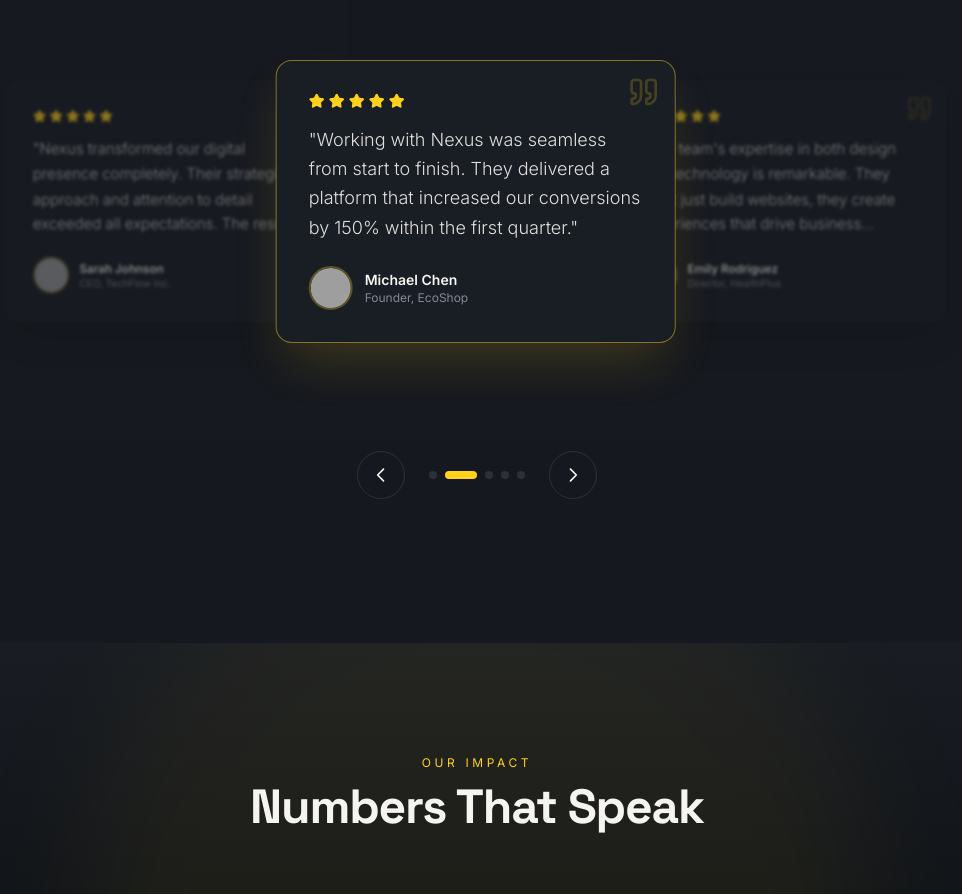
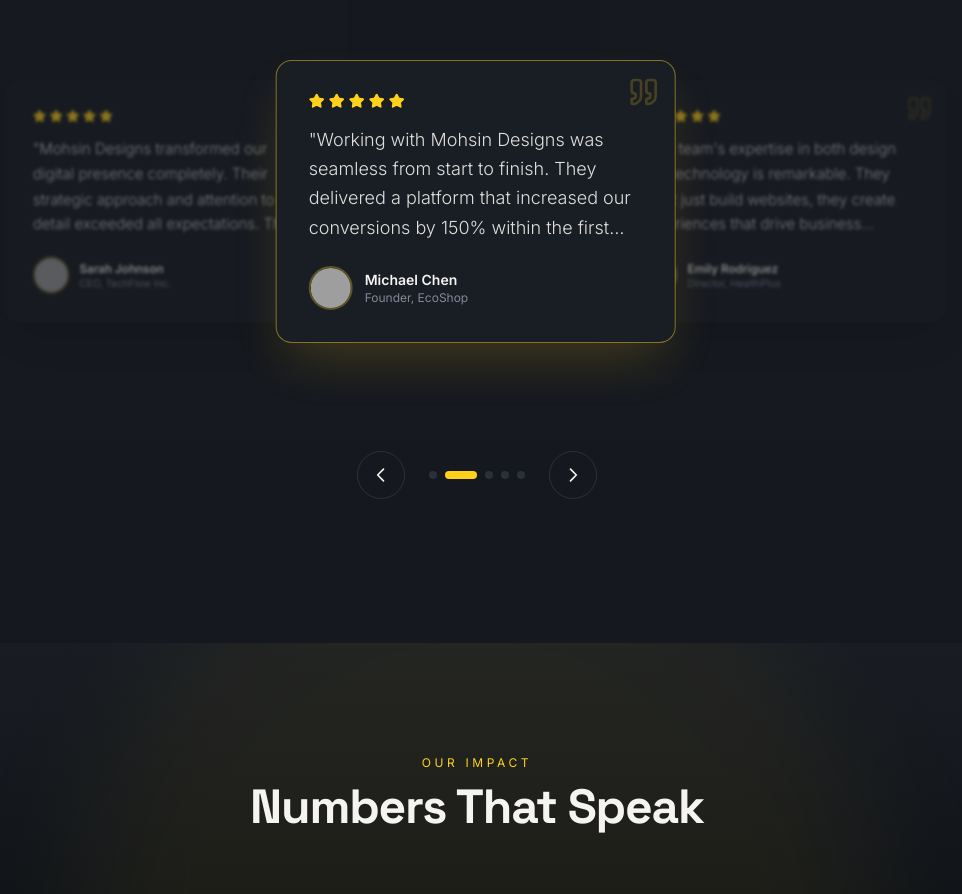
Before and after one commit to ABUBAKARKHAN-Stack/Mohsin-Designs, a Next.js app: page / in a window 1280 px wide. Shown: the part 7180-8074 px from the top of the page, without its empty margins (163-1125 px from the left). Built offline with nearby package versions, Linux system fonts and the light colour scheme; grey boxes are pictures that could not be loaded.

Commit message:
fix: Update testimonials to reflect correct branding and ensure autoplay is disabled on drag

```diff
--- a/components/sections/landing/testimonials/Testimonials.tsx
+++ b/components/sections/landing/testimonials/Testimonials.tsx
@@ -43,7 +43,7 @@
 
   const handleDragStart = () => {
     setIsDragging(true);
-    // setIsAutoPlaying(false);
+    setIsAutoPlaying(false);
   };
 
   const handleDragEnd = (_: MouseEvent | TouchEvent | PointerEvent, info: PanInfo) => {
--- a/constants/testimonials.constants.ts
+++ b/constants/testimonials.constants.ts
@@ -1,7 +1,7 @@
 const testimonials = [
   {
     id: 1,
-    quote: "Nexus transformed our digital presence completely. Their strategic approach and attention to detail exceeded all expectations. The results speak for themselves.",
+    quote: "Mohsin Designs transformed our digital presence completely. Their strategic approach and attention to detail exceeded all expectations. The results speak for themselves.",
     author: "Sarah Johnson",
     role: "CEO, TechFlow Inc.",
     rating: 5,
@@ -9,7 +9,7 @@
   },
   {
     id: 2,
-    quote: "Working with Nexus was seamless from start to finish. They delivered a platform that increased our conversions by 150% within the first quarter.",
+    quote: "Working with Mohsin Designs was seamless from start to finish. They delivered a platform that increased our conversions by 150% within the first quarter.",
     author: "Michael Chen",
     role: "Founder, EcoShop",
     rating: 5,
```
